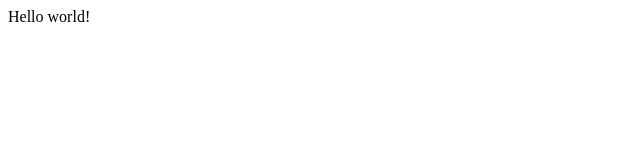
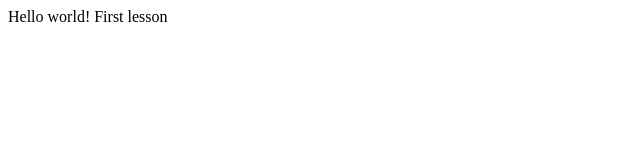
Before and after one commit to Romagnhp/skillup-php, a plain HTML site: page index.html in a window 1280 px wide. Shown: the full height of the page, 0-640 px from the left. Drawn offline with Linux system fonts and the light colour scheme.

Commit message:
first commit

```diff
--- a/index.html
+++ b/index.html
@@ -6,5 +6,6 @@
 </head>
 <body>
 Hello world!
+First lesson
 </body>
 </html>
```
